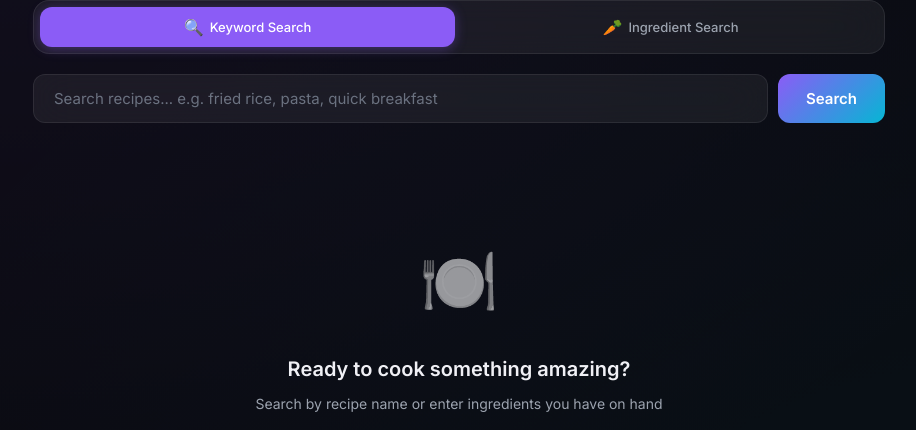
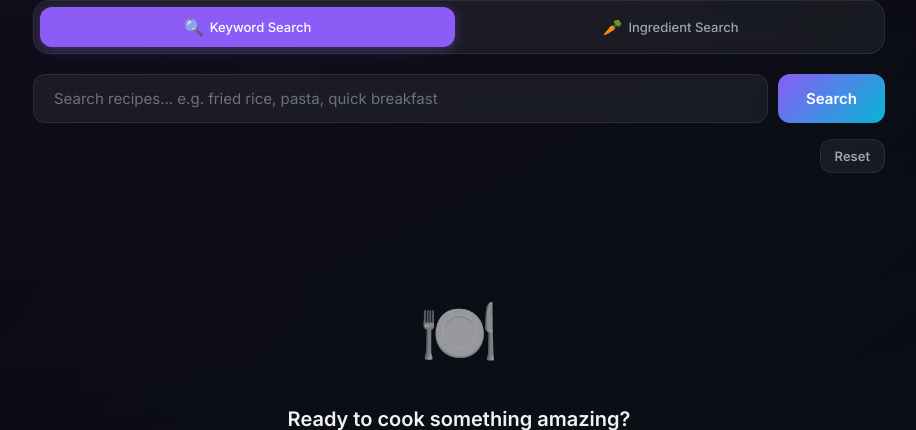
Before and after one commit to KatKho/student-recipe-recommender, a Flask app: page / in a window 1280 px wide. Shown: the part 170-600 px from the top of the page, without its empty margins (181-1097 px from the left). Run offline with Flask 3, Linux system fonts and the light colour scheme; parts of the project's set-up code (start-up, migrations or seed data) failed here and were passed over.

Commit message:
add reset button

```diff
--- a/static/app.js
+++ b/static/app.js
@@ -11,6 +11,7 @@ document.addEventListener("DOMContentLoaded", () => {
     const ingredientInput = document.getElementById("ingredientInput");
     const ingredientChips = document.getElementById("ingredientChips");
     const searchBtn = document.getElementById("searchBtn");
+    const resetBtn = document.getElementById("resetBtn");
     const statusBar = document.getElementById("statusBar");
     const statusText = document.getElementById("statusText");
     const resultsSection = document.getElementById("resultsSection");
@@ -73,6 +74,7 @@ document.addEventListener("DOMContentLoaded", () => {
                 <button class="chip-remove" data-ing="${escapeHtml(ing)}" title="Remove">&times;</button>
             </span>`
         ).join("");
+        ingredientBox.classList.toggle("has-chips", ingredients.length > 0);
 
         ingredientChips.querySelectorAll(".chip-remove").forEach(btn => {
             btn.addEventListener("click", () => removeIngredient(btn.dataset.ing));
@@ -84,11 +86,28 @@ document.addEventListener("DOMContentLoaded", () => {
         }
     }
 
+    renderChips();
+
     // ---- Search ----
     searchBtn.addEventListener("click", performSearch);
+    resetBtn.addEventListener("click", resetSearch);
     queryInput.addEventListener("keydown", (e) => {
         if (e.key === "Enter") performSearch();
     });
+
+    function resetSearch() {
+        queryInput.value = "";
+        ingredientInput.value = "";
+        ingredients = [];
+        renderChips();
+
+        statusBar.classList.add("hidden");
+        resultsHeader.classList.add("hidden");
+        resultsGrid.innerHTML = "";
+        emptyState.classList.remove("hidden");
+
+        updateModeUI();
+    }
 
     async function performSearch() {
         const query = queryInput.value.trim();
--- a/static/style.css
+++ b/static/style.css
@@ -230,12 +230,42 @@ body::before {
     transform: translateY(0);
 }
 
+.search-actions {
+    display: flex;
+    justify-content: flex-end;
+    margin-top: 10px;
+    margin-bottom: 8px;
+}
+
+.reset-btn {
+    padding: 8px 14px;
+    font-size: 13px;
+    font-weight: 600;
+    font-family: inherit;
+    color: var(--text-secondary);
+    background: var(--bg-glass);
+    border: 1px solid var(--border-glass);
+    border-radius: var(--radius-md);
+    cursor: pointer;
+    transition: all var(--transition-fast);
+}
+
+.reset-btn:hover {
+    color: var(--text-primary);
+    border-color: rgba(239, 68, 68, 0.4);
+    background: rgba(239, 68, 68, 0.1);
+}
+
 /* Ingredient Box */
 .ingredient-box {
     margin-bottom: 16px;
 }
 
 .ingredient-input-wrapper {
+    margin-bottom: 0;
+}
+
+.ingredient-box.has-chips .ingredient-input-wrapper {
     margin-bottom: 12px;
 }
 
@@ -266,6 +296,10 @@ body::before {
     display: flex;
     flex-wrap: wrap;
     gap: 8px;
+    min-height: 0;
+}
+
+.ingredient-box.has-chips .ingredient-chips {
     min-height: 32px;
 }
 
--- a/templates/index.html
+++ b/templates/index.html
@@ -55,6 +55,10 @@
                 </div>
                 <div class="ingredient-chips" id="ingredientChips"></div>
             </div>
+
+            <div class="search-actions">
+                <button class="reset-btn" id="resetBtn" type="button">Reset</button>
+            </div>
         </section>
 
         <!-- Status Bar -->
```
